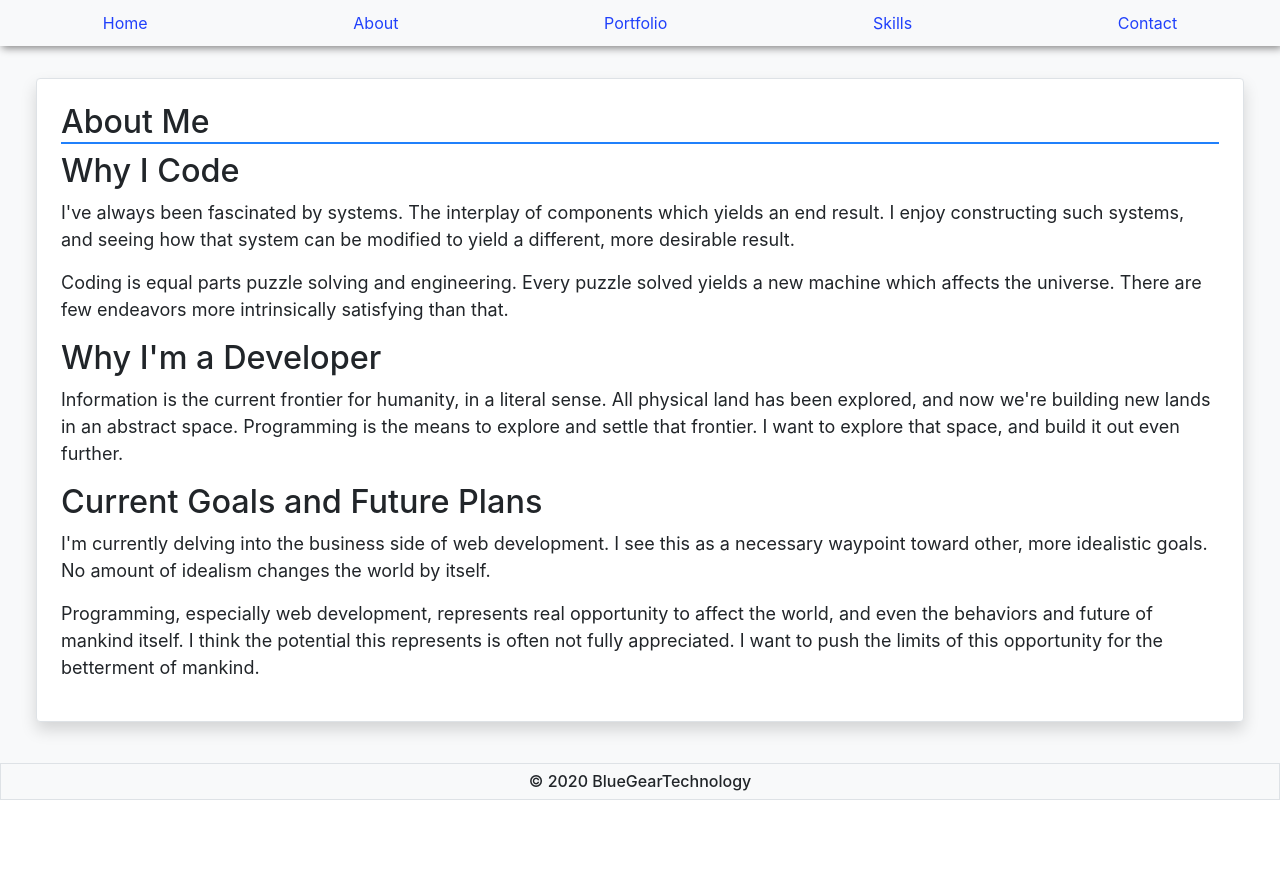
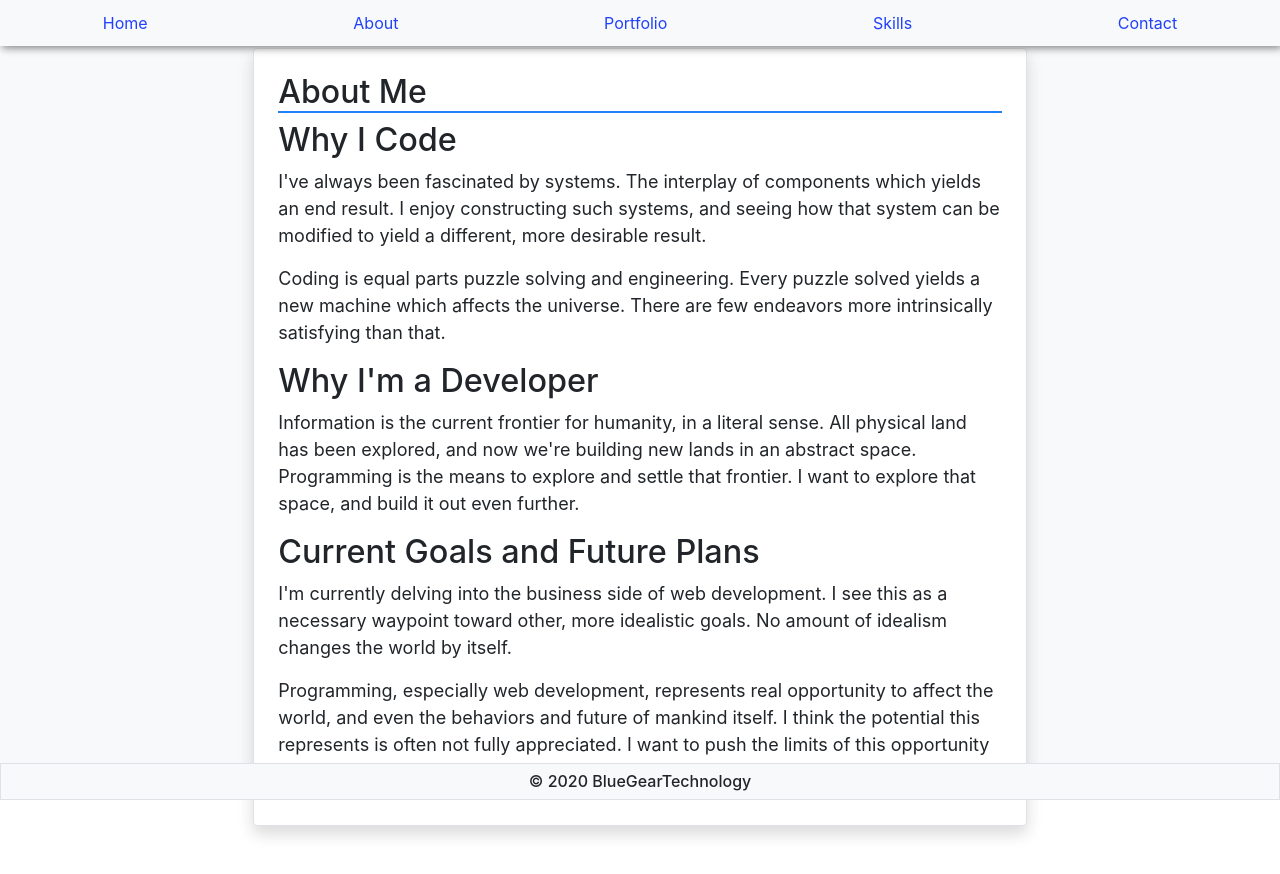
Before and after one commit to bluegeartechnology/portfolio, a React (Create React App) app: page /about in a window 1280 px wide. Before the commit the page ends 800 px from the top, so only its background shows below. Built offline with nearby package versions, Linux system fonts and the light colour scheme.

Commit message:
Added cols to About, Skills, and Contact, to fix sizing that broke from moving to BootStrap 5.

```diff
--- a/src/pages/About.js
+++ b/src/pages/About.js
@@ -3,7 +3,7 @@ import React from 'react'
 const About = () => {
     return (
         <div id="about" className="bg-light animate__animated animate__fadeIn h-100 row align-items-center">
-            <div id="aboutContainer" className='container px-5 py-4 animate__animated animate__fadeInDown'>
+            <div id="aboutContainer" className='container col-12 col-xs-12 col-md-10 col-lg-10 col-xl-8 px-5 py-4 animate__animated animate__fadeInDown'>
 
                 <div className='my-4 bg-white px-4 py-4 rounded border shadow'>
 
--- a/src/pages/Contact.js
+++ b/src/pages/Contact.js
@@ -4,7 +4,7 @@ const Contact = () => {
     return (
         <div id="contact" className='my-4 bg-light animate__animated animate__fadeIn h-100 row align-items-center'>
 
-            <div id="contactContainer" className='container px-5 py-4 '>
+            <div id="contactContainer" className='container col-12 col-xs-12 col-md-10 col-lg-10 col-xl-8 px-5 py-4 '>
 
                 <div className='my-4 bg-white px-4 py-4 rounded border shadow'>
                     <h2>Contact</h2>
--- a/src/pages/Portfolio.js
+++ b/src/pages/Portfolio.js
@@ -202,7 +202,7 @@ const Portfolio = () => {
                             </div>
                             <div className='mx-4'>
                                 <h3>PrepApp</h3>
-                                <small>App for tracking costs and timing for meal prep.</small>
+                                <small>App for tracking costs, amounts, and timing for meal prep.</small>
                                 <br />
                                 <br />
                                 <p>It's hard to figure out meal prep if you don't know how much food you use, or what it will cost.</p>
--- a/src/pages/Skills.js
+++ b/src/pages/Skills.js
@@ -13,7 +13,7 @@ const Skills = () => {
     return (
         <div id="skills" className='bg-light animate__animated animate__fadeIn'>
 
-            <div id="skillsContainer" className='container py-5 mb-4'>
+            <div id="skillsContainer" className='container col-12 col-xs-12 col-md-10 col-lg-10 col-xl-8 py-5 mb-4'>
 
                 <div className='my-4 bg-white px-4 py-4 rounded border shadow'>
                     <h2>Skills & Certifications</h2>
```
